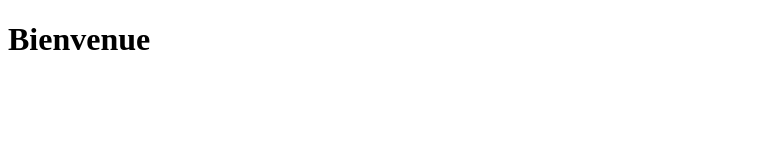
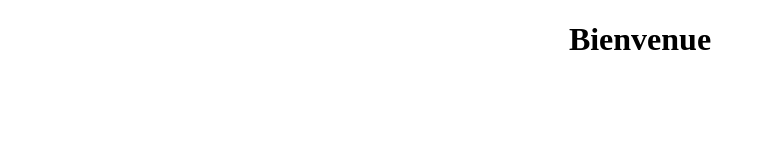
Before and after one commit to demoCours/helloDemoCours, a plain HTML site: page index.html in a window 1280 px wide. Shown: the whole page, without its empty margins (0-766 px from the left). Drawn offline with Linux system fonts and the light colour scheme.

Commit message:
centrer le texte

```diff
--- a/index.html
+++ b/index.html
@@ -6,7 +6,9 @@
 </head>
 
 <body>
-	<h1> Bienvenue </h1>
+<div align="center">
+<h1> Bienvenue </h1>
+</div>
 </body>
 
 </html>
```
